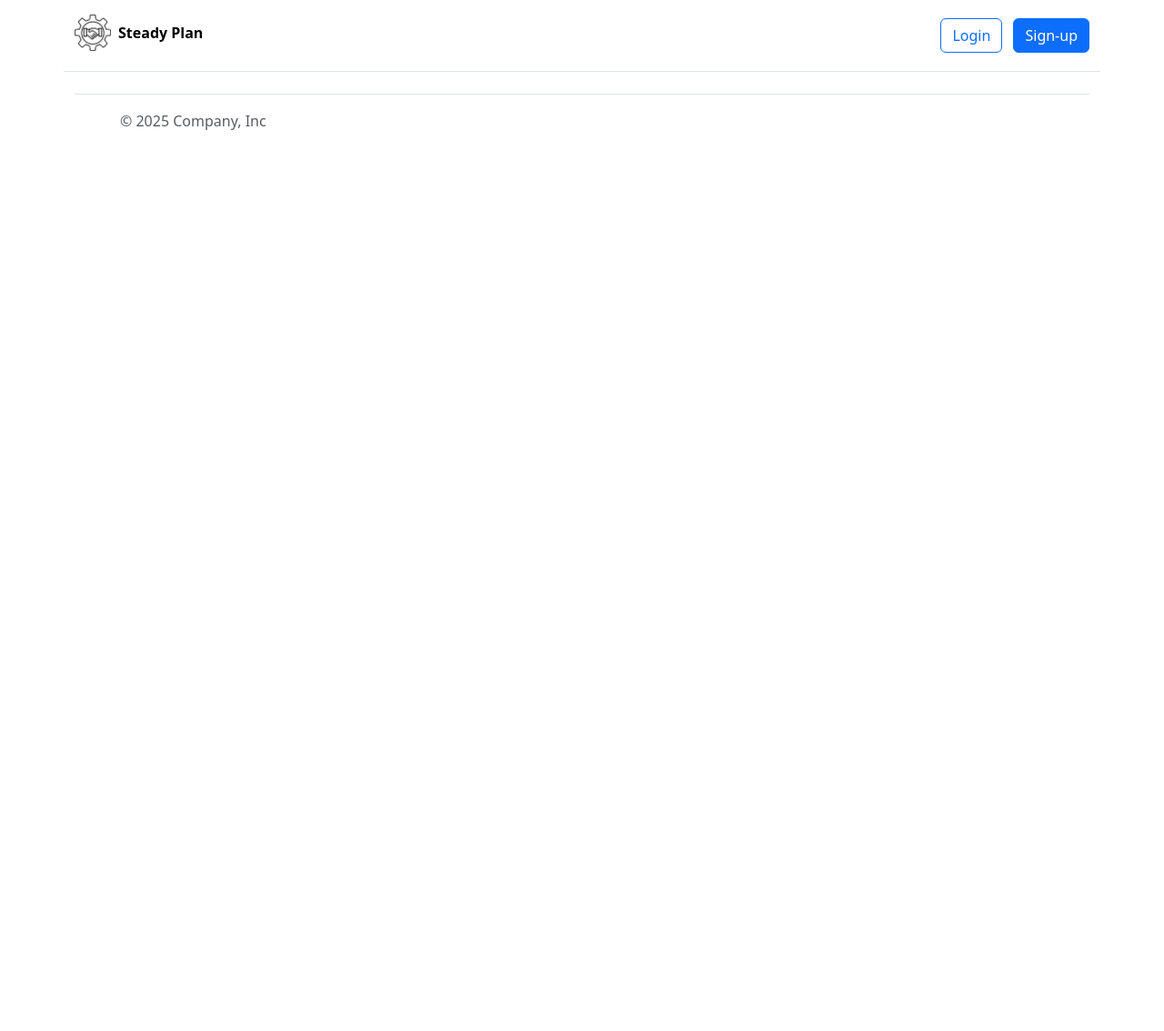
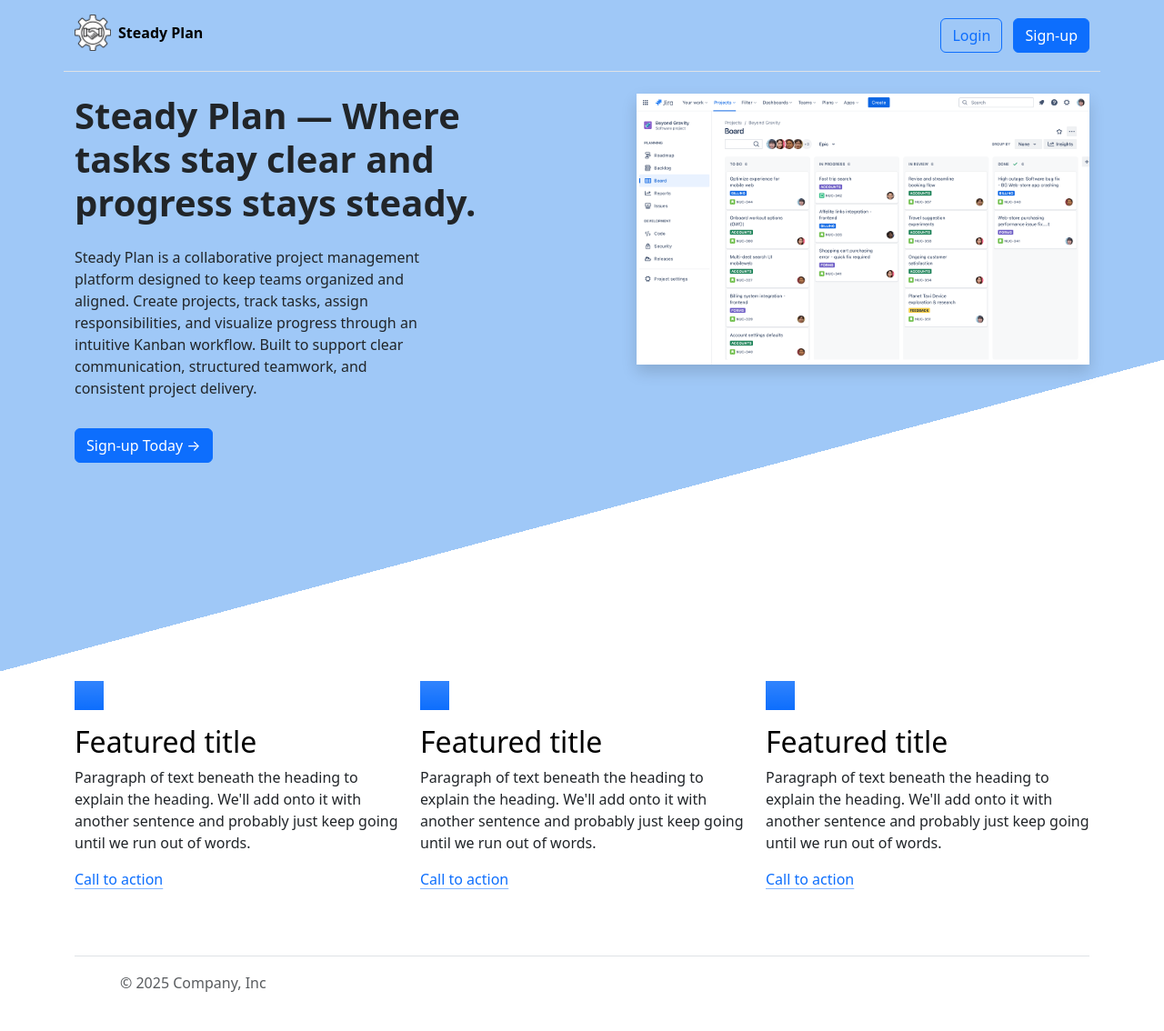
Before and after one commit to Rkovl/SteadyPlan, a PHP site: page / in a window 1280 px wide. Shown: the whole page at 91% size. Before the commit the page ends 143 px from the top, so only its background shows below. Run offline with PHP 8.4, Linux system fonts and the light colour scheme.

Commit message:
made basic landing page
replace example page with basic landing page

```diff
--- a/public/index.php
+++ b/public/index.php
@@ -2,7 +2,38 @@
 include __DIR__.'/../partials/defaultHead.php';
 include __DIR__.'/../partials/header.php';
 ?>
-
+<style>
+    body {
+          background: linear-gradient(165deg,
+        #9fc8f7ff 50%,
+        white 50%);
+        min-height: 100vh;
+    }
+</style>
+<div class="container">
+    <div class="col">
+        <div class="row">
+            <div class="col d-flex flex-column justify-content-center align-items-start">
+                <h1 class="fw-bold">Steady Plan — Where tasks stay clear and progress stays steady.</h1>
+                <p class="pt-3 pb-3 pe-5 me-5">Steady Plan is a collaborative project management platform designed to keep teams organized and aligned. Create projects, track tasks, assign responsibilities, and visualize progress through an intuitive Kanban workflow. Built to support clear communication, structured teamwork, and consistent project delivery.</p>
+                <button class="btn btn-primary d-inline-flex align-items-center" type="button">Sign-up Today →</button>
+            </div>
+            <div class="col-1"></div>
+            <div class="col">
+                <img src="./images/tempShowcaseImage.png" alt="Showcase Image" class="img-fluid shadow">
+            </div>
+        </div>
+        <div class="pt-5 pb-5 mt-5 mb-5">
+        </div>
+        <div class="row g-4 py-5 row-cols-1 row-cols-lg-3"> <div class="feature col"> <div class="feature-icon d-inline-flex align-items-center justify-content-center text-bg-primary bg-gradient fs-2 mb-3"> <svg class="bi" width="1em" height="1em" aria-hidden="true"><use xlink:href="#collection"></use></svg> </div> <h3 class="fs-2 text-body-emphasis">Featured title</h3> <p>Paragraph of text beneath the heading to explain the heading. We'll add onto it with another sentence and probably just keep going until we run out of words.</p> <a href="#" class="icon-link">
+Call to action
+<svg class="bi" aria-hidden="true"><use xlink:href="#chevron-right"></use></svg> </a> </div> <div class="feature col"> <div class="feature-icon d-inline-flex align-items-center justify-content-center text-bg-primary bg-gradient fs-2 mb-3"> <svg class="bi" width="1em" height="1em" aria-hidden="true"><use xlink:href="#people-circle"></use></svg> </div> <h3 class="fs-2 text-body-emphasis">Featured title</h3> <p>Paragraph of text beneath the heading to explain the heading. We'll add onto it with another sentence and probably just keep going until we run out of words.</p> <a href="#" class="icon-link">
+Call to action
+<svg class="bi" aria-hidden="true"><use xlink:href="#chevron-right"></use></svg> </a> </div> <div class="feature col"> <div class="feature-icon d-inline-flex align-items-center justify-content-center text-bg-primary bg-gradient fs-2 mb-3"> <svg class="bi" width="1em" height="1em" aria-hidden="true"><use xlink:href="#toggles2"></use></svg> </div> <h3 class="fs-2 text-body-emphasis">Featured title</h3> <p>Paragraph of text beneath the heading to explain the heading. We'll add onto it with another sentence and probably just keep going until we run out of words.</p> <a href="#" class="icon-link">
+Call to action
+<svg class="bi" aria-hidden="true"><use xlink:href="#chevron-right"></use></svg> </a> </div> </div>
+    </div>
+</div>
 <?php
 include __DIR__.'/../partials/footer.php';
 ?>
```
